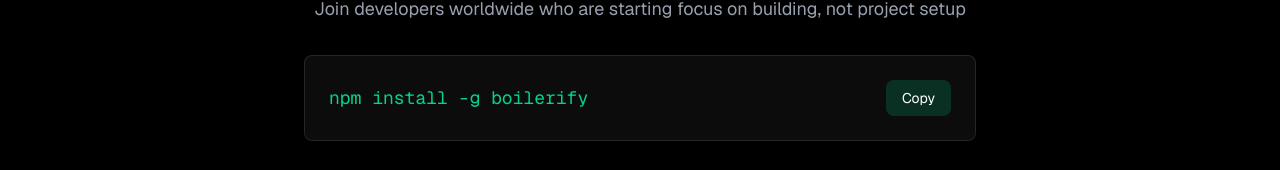
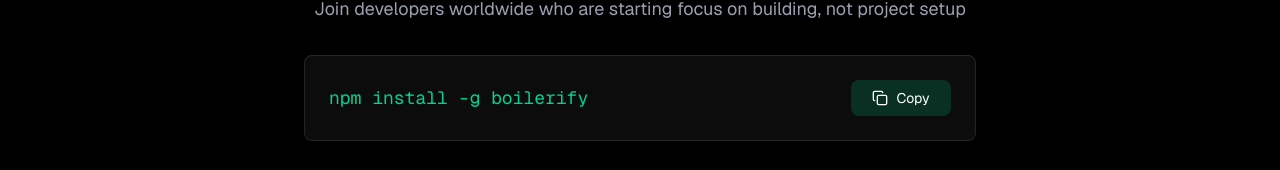
Before and after one commit to khilesh321/boilerify-web-v2, a Next.js app: page / in a window 1280 px wide. Shown: the part 4024-4194 px from the top of the page. Built offline with nearby package versions, Linux system fonts and the light colour scheme.

Commit message:
Enhance copy button functionality in CTASection with clipboard support and animated feedback

```diff
--- a/components/CTASection.tsx
+++ b/components/CTASection.tsx
@@ -1,9 +1,18 @@
 "use client";
 
-import { motion } from "framer-motion";
-import { Gift, Github } from "lucide-react";
+import { motion, AnimatePresence } from "framer-motion";
+import { Gift, Github, Copy, Check } from "lucide-react";
+import { useState } from "react";
 
 export default function CTASection() {
+  const [copied, setCopied] = useState(false);
+
+  const handleCopy = () => {
+    navigator.clipboard.writeText('npm install -g boilerify');
+    setCopied(true);
+    setTimeout(() => setCopied(false), 2000);
+  };
+
   return (
     <section className="py-20 px-6 relative">
       <div className="container mx-auto max-w-4xl">
@@ -27,10 +36,34 @@
                 npm install -g boilerify
               </code>
               <button
-                onClick={() => navigator.clipboard.writeText('npm install -g boilerify')}
-                className="px-4 py-2 bg-emerald-500/20 hover:bg-emerald-500/30 rounded-lg text-sm transition"
+                onClick={handleCopy}
+                className="px-4 py-2 bg-emerald-500/20 hover:bg-emerald-500/30 rounded-lg text-sm transition flex items-center gap-2 min-w-[100px] justify-center"
               >
-                Copy
+                <AnimatePresence mode="wait">
+                  {copied ? (
+                    <motion.span
+                      key="copied"
+                      initial={{ scale: 0, opacity: 0 }}
+                      animate={{ scale: 1, opacity: 1 }}
+                      exit={{ scale: 0, opacity: 0 }}
+                      className="flex items-center gap-2"
+                    >
+                      <Check className="w-4 h-4" />
+                      Copied!
+                    </motion.span>
+                  ) : (
+                    <motion.span
+                      key="copy"
+                      initial={{ scale: 0, opacity: 0 }}
+                      animate={{ scale: 1, opacity: 1 }}
+                      exit={{ scale: 0, opacity: 0 }}
+                      className="flex items-center gap-2"
+                    >
+                      <Copy className="w-4 h-4" />
+                      Copy
+                    </motion.span>
+                  )}
+                </AnimatePresence>
               </button>
             </div>
           </div>
```
